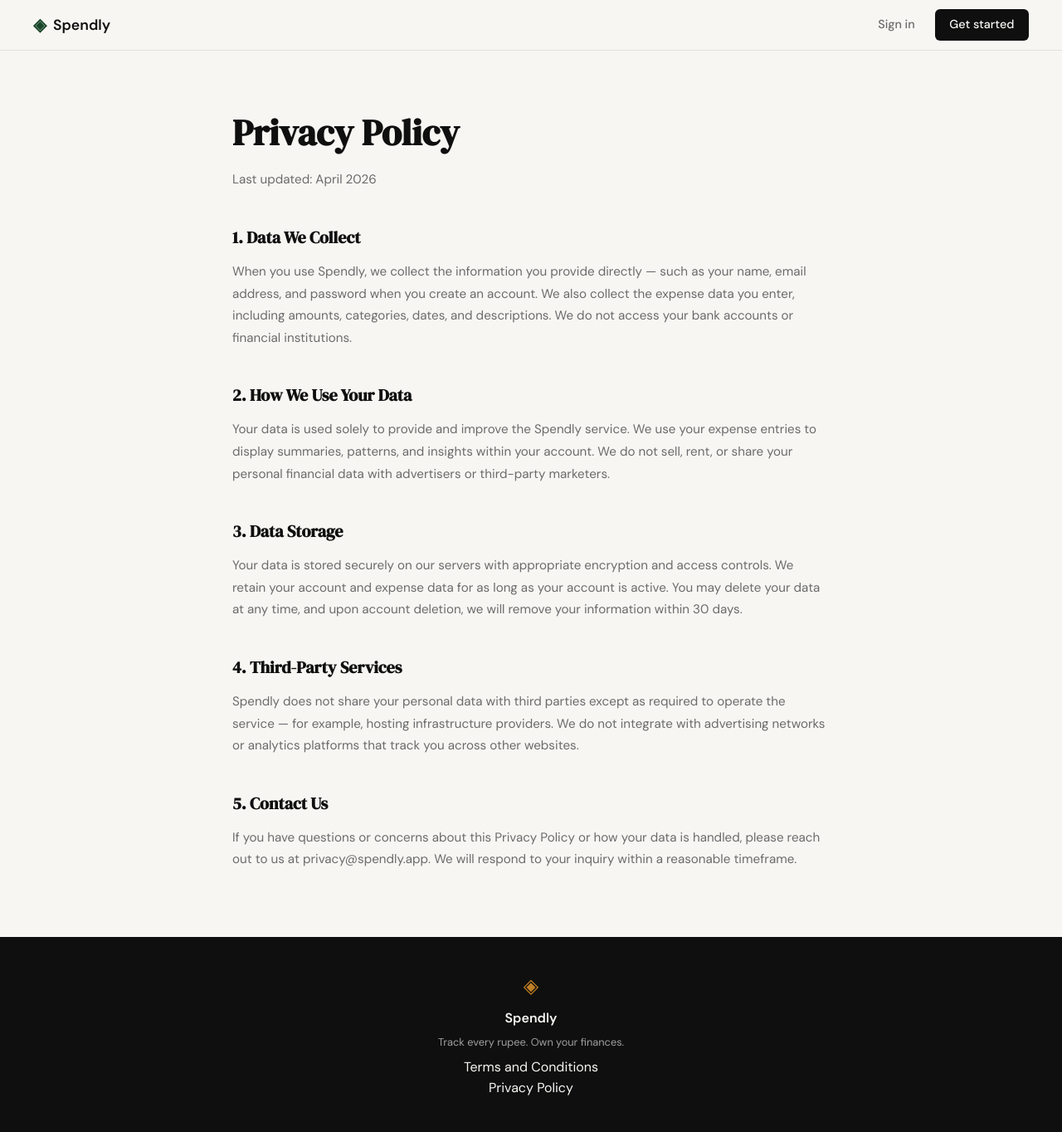
After one commit to ShineAkash/spendly, a Flask app: page /privacy in a window 1280 px wide. The commit adds this page. Shown: the whole page at 83% size. Run offline with Flask 3, Linux system fonts and the light colour scheme.

Commit message:
landing: add privacy policy page and route

```diff
--- a/app.py
+++ b/app.py
@@ -25,6 +25,11 @@ def login():
 @app.route("/terms")
 def terms():
     return render_template("terms.html")
+
+
+@app.route("/privacy")
+def privacy():
+    return render_template("privacy.html")
 
 
 # ------------------------------------------------------------------ #
--- a/templates/base.html
+++ b/templates/base.html
@@ -36,7 +36,7 @@
             <p class="footer-copy">Track every rupee. Own your finances.</p>
             <p class="footer-links">
                 <a href="/terms">Terms and Conditions</a><br>
-                <a href="#">Privacy Policy</a>
+                <a href="/privacy">Privacy Policy</a>
             </p>
         </div>
     </footer>
--- /dev/null
+++ b/templates/privacy.html
@@ -0,0 +1,29 @@
+{% extends "base.html" %}
+
+{% block title %}Spendly — Privacy Policy{% endblock %}
+
+{% block content %}
+
+<section class="legal-page">
+    <div class="legal-inner">
+        <h1>Privacy Policy</h1>
+        <p class="legal-updated">Last updated: April 2026</p>
+
+        <h2>1. Data We Collect</h2>
+        <p>When you use Spendly, we collect the information you provide directly — such as your name, email address, and password when you create an account. We also collect the expense data you enter, including amounts, categories, dates, and descriptions. We do not access your bank accounts or financial institutions.</p>
+
+        <h2>2. How We Use Your Data</h2>
+        <p>Your data is used solely to provide and improve the Spendly service. We use your expense entries to display summaries, patterns, and insights within your account. We do not sell, rent, or share your personal financial data with advertisers or third-party marketers.</p>
+
+        <h2>3. Data Storage</h2>
+        <p>Your data is stored securely on our servers with appropriate encryption and access controls. We retain your account and expense data for as long as your account is active. You may delete your data at any time, and upon account deletion, we will remove your information within 30 days.</p>
+
+        <h2>4. Third-Party Services</h2>
+        <p>Spendly does not share your personal data with third parties except as required to operate the service — for example, hosting infrastructure providers. We do not integrate with advertising networks or analytics platforms that track you across other websites.</p>
+
+        <h2>5. Contact Us</h2>
+        <p>If you have questions or concerns about this Privacy Policy or how your data is handled, please reach out to us at privacy@spendly.app. We will respond to your inquiry within a reasonable timeframe.</p>
+    </div>
+</section>
+
+{% endblock %}
```
